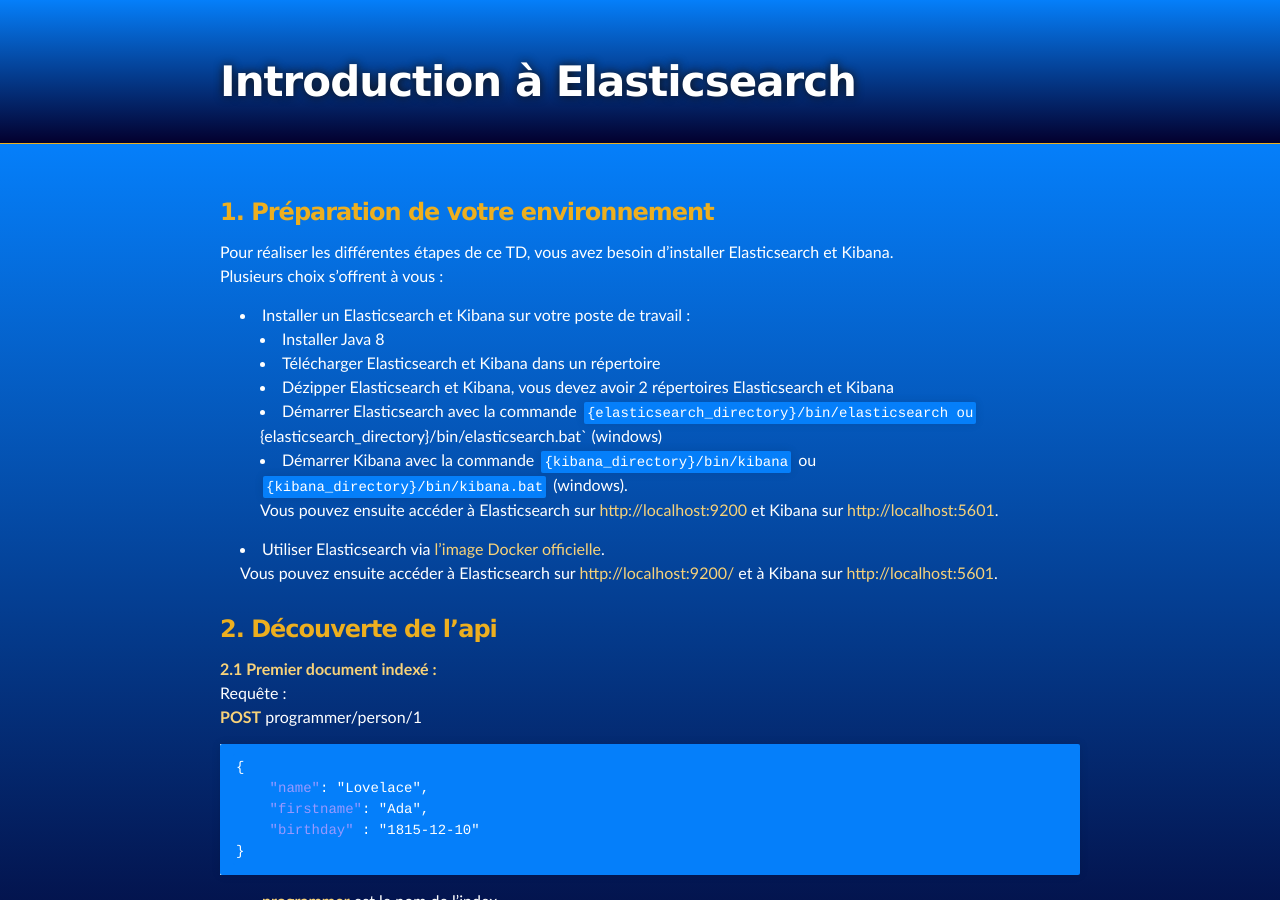
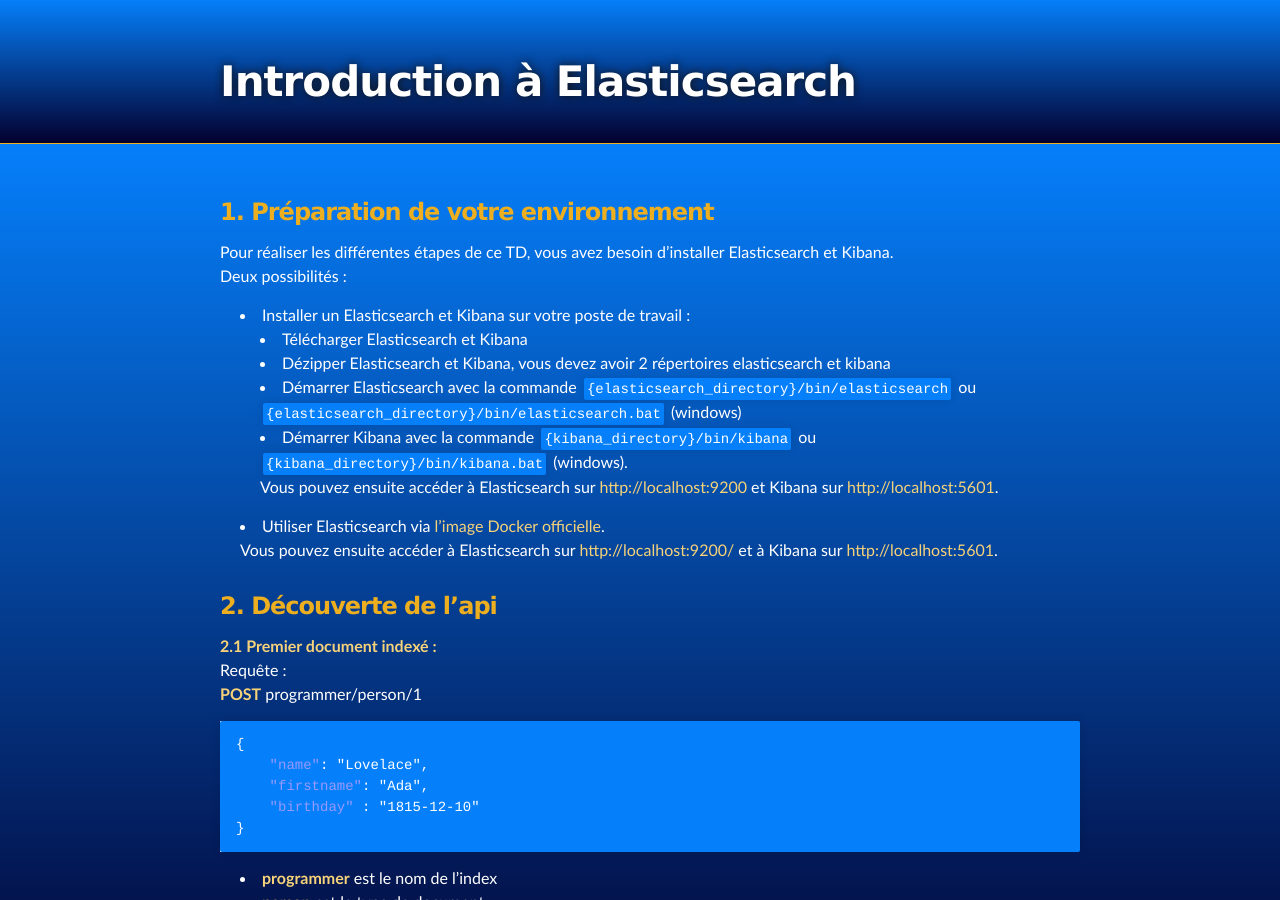
Before and after one commit to oziade/oziade.github.io, a Jekyll site: the page built from index.md, in a window 1280 px wide and 900 px high. Built offline with Jekyll 4.4.1, drawn with Linux system fonts in a browser that asks for light colours; nearby versions of some CDN libraries.

Commit message:
Update little things on install

```diff
--- a/_includes/chapter_1.md
+++ b/_includes/chapter_1.md
@@ -1,12 +1,11 @@
 ### 1. Préparation de votre environnement
 Pour réaliser les différentes étapes de ce TD, vous avez besoin d'installer Elasticsearch et Kibana.
-Plusieurs choix s'offrent à vous :
+Deux possibilités :
 
 * Installer un Elasticsearch et Kibana sur votre poste de travail :
-    - Installer Java 8
-    - Télécharger Elasticsearch et Kibana dans un répertoire
-    - Dézipper Elasticsearch et Kibana, vous devez avoir 2 répertoires Elasticsearch et Kibana
-    - Démarrer Elasticsearch avec la commande `{elasticsearch_directory}/bin/elasticsearch ou `{elasticsearch_directory}/bin/elasticsearch.bat` (windows)
+    - Télécharger Elasticsearch et Kibana
+    - Dézipper Elasticsearch et Kibana, vous devez avoir 2 répertoires elasticsearch et kibana
+    - Démarrer Elasticsearch avec la commande `{elasticsearch_directory}/bin/elasticsearch` ou `{elasticsearch_directory}/bin/elasticsearch.bat` (windows)
     - Démarrer Kibana avec la commande `{kibana_directory}/bin/kibana` ou `{kibana_directory}/bin/kibana.bat` (windows).
 Vous pouvez ensuite accéder à Elasticsearch sur [http://localhost:9200](http://localhost:9200/) et Kibana sur [http://localhost:5601](http://localhost:5601).
 
```
